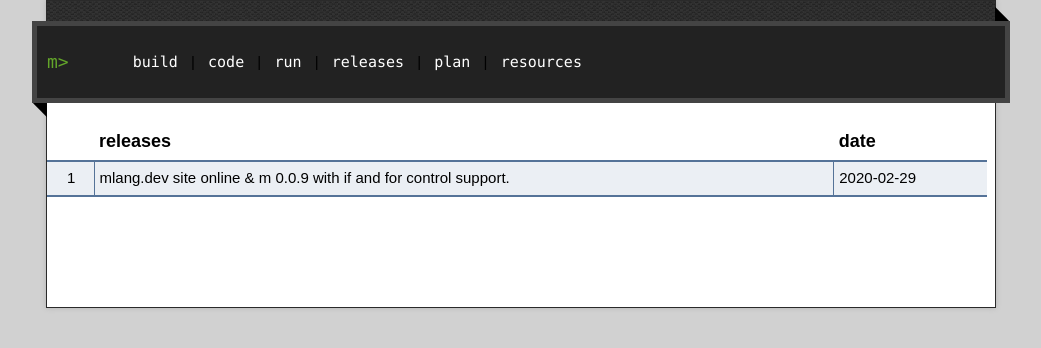
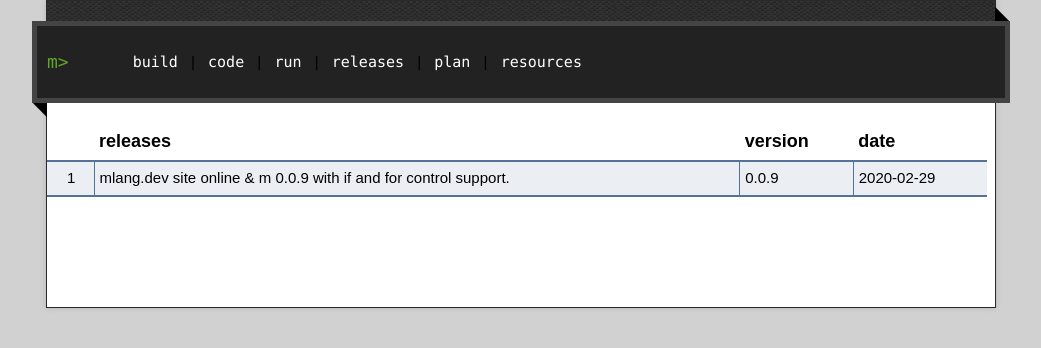
Before and after one commit to mlang-dev/m, a Jekyll site: the page built from docs/release.md, in a window 1280 px wide. Shown: the top 348 px of the page, without its empty margins (119-1160 px from the left). Built offline with Jekyll 4.4.1, drawn with Linux system fonts in a browser that asks for light colours.

Commit message:
use quote

```diff
--- a/docs/release.md
+++ b/docs/release.md
@@ -3,8 +3,6 @@ layout: default
 ---
 
 
-
-
-|   | releases                                                         | date        |
-|:--|:-----------------------------------------------------------------|:------------|
-| 1 | mlang.dev site online & m 0.0.9 with if and for control support. | 2020-02-29  |
+|   | releases                                                         | version |    date     |
+|:--|:-----------------------------------------------------------------|:--------|:------------|
+| 1 | mlang.dev site online & m 0.0.9 with if and for control support. | 0.0.9   | 2020-02-29  |
```
Also changed, not shown: docs/build.md (+2 -0 lines), docs/run.md (+6 -0 lines).
